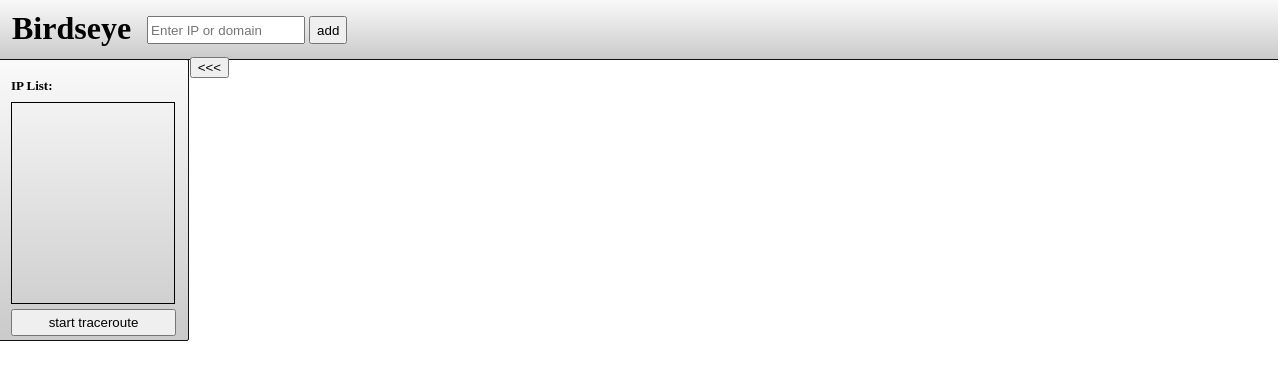
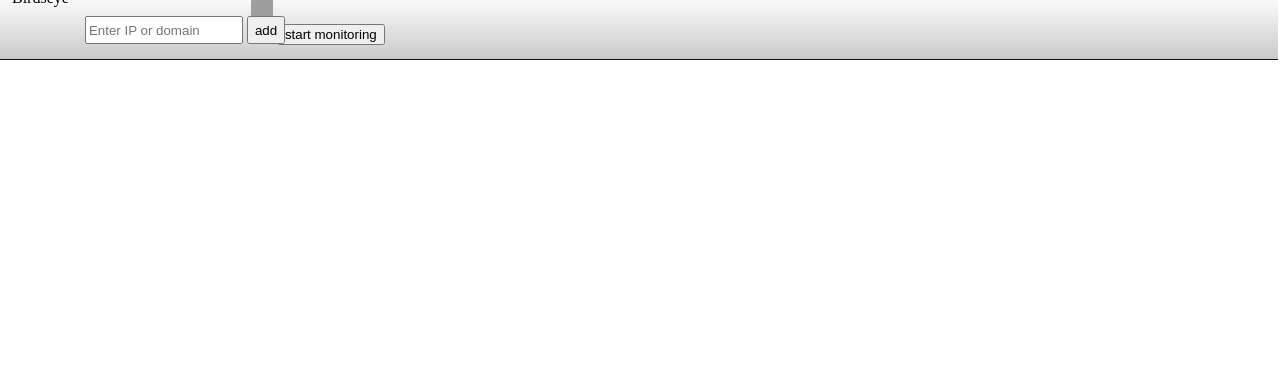
Before and after one commit to laokaplow/outbreak, a Flask app: page / in a window 1280 px wide. Shown: the top 380 px of the page. Run offline with Flask 2, Linux system fonts and the light colour scheme; some libraries are stand-ins or nearby versions; grey boxes are pictures that could not be loaded.

Commit message:
Update UI with new look. Hide the about panel for now

```diff
--- a/birdseye/templates/birdseye.html
+++ b/birdseye/templates/birdseye.html
@@ -5,23 +5,28 @@
     <link rel="stylesheet" type="text/css" href="{{ css_path }}/style.css">
     <script src="https://maps.googleapis.com/maps/api/js?v=3.exp"></script>
     <script src="{{ lib_path }}/jquery/dist/jquery.min.js"></script>
+    <script src="{{ lib_path }}/underscore/underscore.js"></script>
+    <link href='http://fonts.googleapis.com/css?family=Titillium+Web:400,300' rel='stylesheet' type='text/css'>
+    <link rel="shortcut icon" href="../static/birdseye_logo_m_black.ico">
   </head>
   <body>
     <div class="panel" id="top_panel">
-      <div id="logo"><h1>Birdseye</h1></div>
+        <img id="logo_img" src="../static/birdseye_logo_m_white.png" height="40" width="22">
+      <div id="logo">Birdseye</div>
       <input id="search_field" type="text" placeholder="Enter IP or domain">
-      <input id="submit_button" type="button" value="add">
+      <input class="button" id="submit_button" type="button" value="add">
+      <input class="button" id="monitoring_button" type="button" value="start monitoring">
     </div>
     <div id="map_canvas"></div>
-    <div class="panel" id="ip_panel">
-      <input id="collapse_button" type="button" value="<<<">
+    <!--<div class="panel" id="ip_panel">
+      <input class="button" id="collapse_button" type="button" value="<<<">
       <p>
       	<b>IP List:</b></br>
         <div id="ip_list">
         </div>
-        <input id="trace_start" type="button" value="start traceroute">
+        <input class="button" id="trace_start" type="button" value="start traceroute">
       </p>
-    </div>
+    </div>-->
     <script src="{{ js_path }}/google_map.js"></script>
   </body>
 </html>
```
